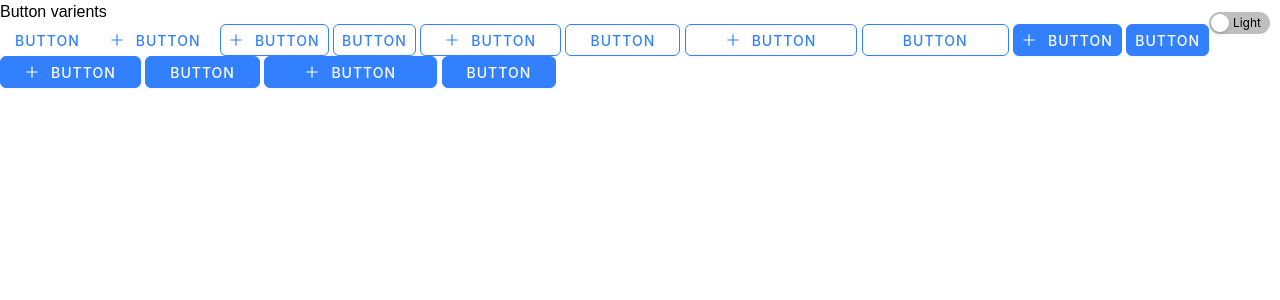
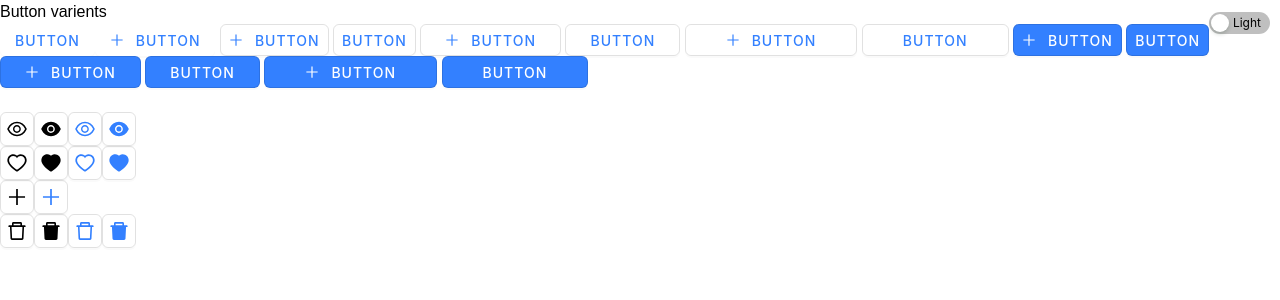
Before and after one commit to TharukaWikum/nextComponents, a Next.js app: page / in a window 1280 px wide. Shown: the top 300 px of the page. Built offline with nearby package versions, Linux system fonts and the light colour scheme.

Commit message:
button-component icon-button-component

```diff
--- a/src/app/components/Buttons.tsx
+++ b/src/app/components/Buttons.tsx
@@ -88,10 +88,114 @@
 // export default CustomButton;
 
 
-// components/CustomButton.tsx
+
+
+
+
+
+
+
+
+// import React from "react";
+// import { Button } from "antd";
+// import { PlusOutlined } from "@ant-design/icons";
+
+// interface CustomButtonProps {
+//   variant?:
+//     | "clear"
+//     | "primary"
+//     | "secondary"
+//     | "withPlus"
+//     | "borderWithPlus"
+//     | "withBorder";
+//   children: React.ReactNode;
+//   length?: "sm" | "m" | "lg";
+//   bg?: "filled" | "transparent"; // Input to control background color
+// }
+
+// const CustomButton: React.FC<CustomButtonProps> = ({
+//   variant = "primary",
+//   children,
+//   length = "m",
+//   bg = "transparent", // Default to transparent background
+//   ...rest
+// }) => {
+//   const buttonStyle: React.CSSProperties =
+//     variant === "clear"
+//       ? {
+//           backgroundColor: "transparent",
+//           border: "none",
+//           color: "#3380FF",
+//           letterSpacing: "1px",
+//           fontWeight: 500,
+//         }
+//       : {};
+
+
+
+//     const prefixIcon =
+//     variant === "withPlus" || variant === "borderWithPlus" ? (
+//       <PlusOutlined style={{ marginRight: "4px" }} />
+//     ) : null;
+
+//   const withPlusStyle: React.CSSProperties =
+//     variant === "withPlus"
+//       ? {
+//           backgroundColor: "transparent",
+//           border: "none",
+//           color: "#3380FF",
+//           letterSpacing: "1px",
+//           fontWeight: 500,
+//         }
+//       : {};
+
+//   const filledBackground = bg === "filled"; // Check if background should be filled
+
+//   const borderWithPlusStyle: React.CSSProperties =
+//     variant === "borderWithPlus"
+//       ? {
+//           backgroundColor: filledBackground ? "#3380FF" : "transparent",
+//           border: `1px solid #0000001E`,
+//           color: filledBackground ? "#fff" : "#3380FF",
+//           letterSpacing: "1px",
+//           fontWeight: 500,
+//           padding: length === "sm" ? "4px 8px" : length === "lg" ? "4px 40px" : "4px 24px",
+//         }
+//       : {};
+
+//   const withBorderStyle: React.CSSProperties =
+//     variant === "withBorder"
+//       ? {
+//           backgroundColor: filledBackground ? "#3380FF" : "transparent",
+//           border: `1px solid #0000001E`,
+//           color: filledBackground ? "#fff" : "#3380FF",
+//           letterSpacing: "1px",
+//           fontWeight: 500,
+//           padding: length === "sm" ? "4px 8px" : length === "lg" ? "4px 40px" : "4px 24px",
+//         }
+//       : {};
+
+//   return (
+//     <Button
+//       style={{ ...buttonStyle, ...borderWithPlusStyle, ...withBorderStyle, ...withPlusStyle }}
+//       icon={prefixIcon}
+//       {...rest}
+//     >
+//       {children}
+//     </Button>
+//   );
+// };
+
+// export default CustomButton;
+
+
+
+"use client"
+
 import React from "react";
 import { Button } from "antd";
 import { PlusOutlined } from "@ant-design/icons";
+import { useTheme } from 'next-themes'; // Import useTheme from next-themes
 
 interface CustomButtonProps {
   variant?:
@@ -113,6 +217,11 @@ const CustomButton: React.FC<CustomButtonProps> = ({
   bg = "transparent", // Default to transparent background
   ...rest
 }) => {
+  const isFilled = bg === "filled";
+
+  // Use the useTheme hook to get the current theme
+  const { theme } = useTheme();
+
   const buttonStyle: React.CSSProperties =
     variant === "clear"
       ? {
@@ -124,9 +233,7 @@ const CustomButton: React.FC<CustomButtonProps> = ({
         }
       : {};
 
-
-
-    const prefixIcon =
+  const prefixIcon =
     variant === "withPlus" || variant === "borderWithPlus" ? (
       <PlusOutlined style={{ marginRight: "4px" }} />
     ) : null;
@@ -144,11 +251,13 @@ const CustomButton: React.FC<CustomButtonProps> = ({
 
   const filledBackground = bg === "filled"; // Check if background should be filled
 
+  const borderColor = theme === "dark" ? "#3380FF" : "#0000001E"; // Border color based on theme
+
   const borderWithPlusStyle: React.CSSProperties =
     variant === "borderWithPlus"
       ? {
           backgroundColor: filledBackground ? "#3380FF" : "transparent",
-          border: `1px solid #3380FF`,
+          border: `1px solid ${borderColor}`,
           color: filledBackground ? "#fff" : "#3380FF",
           letterSpacing: "1px",
           fontWeight: 500,
@@ -160,7 +269,7 @@ const CustomButton: React.FC<CustomButtonProps> = ({
     variant === "withBorder"
       ? {
           backgroundColor: filledBackground ? "#3380FF" : "transparent",
-          border: `1px solid #3380FF`,
+          border: `1px solid ${borderColor}`,
           color: filledBackground ? "#fff" : "#3380FF",
           letterSpacing: "1px",
           fontWeight: 500,
--- /dev/null
+++ b/src/app/components/IconButton.tsx
@@ -0,0 +1,74 @@
+
+
+
+// components/IconButton.tsx
+"use client"
+
+import React, { useContext } from "react";
+import { Button } from "antd";
+import { EyeOutlined, EyeFilled, HeartOutlined, HeartFilled, PlusOutlined, DeleteOutlined, DeleteFilled } from "@ant-design/icons";
+import { useTheme } from 'next-themes'; // Import useTheme from next-themes
+
+// Create a ThemeContext to manage the current theme
+const ThemeContext = React.createContext<"light" | "dark">("light");
+
+interface IconButtonProps {
+  variant?: "eyeTwoTone" | "heart" | "plus" | "delete"; // Add the new variant
+  bg?: "filled" | "transparent"; // Input to control background color
+  iconColor?: "colored" | string; // Input to control icon color
+  // Add any other props you need for the IconButton
+}
+
+const IconButton: React.FC<IconButtonProps> = ({
+  variant = "eyeTwoTone",
+  bg = "transparent",
+  iconColor = "", // Set default icon color to an empty string
+  ...rest
+}) => {
+  const isFilled = bg === "filled";
+
+  // Use the useTheme hook to get the current theme
+  const { theme } = useTheme();
+
+  const buttonStyle: React.CSSProperties =
+    variant === "eyeTwoTone" || variant === "heart" || variant === "plus" || variant === "delete"
+      ? {
+          backgroundColor: "transparent",
+          border: `1px solid ${theme === "dark" ? "#3380FF" : "#0000001E"}`, // Border color based on theme
+          color: isFilled ? "#fff" : (theme === "dark" ? "#fff" : "#0000001E"), // Text color based on theme
+          letterSpacing: "1px",
+          fontWeight: 500,
+          fontSize: "12px", // Increase button font size
+        //   padding: "16px 16px", // Increase button padding
+        width:"34px",
+        height:"34px"
+        }
+      : {};
+
+  const defaultIconColor = iconColor === "" ? (theme === "dark" ? "#3380FF" : "#000000") : "#3380FF"; // Default to black or #3380FF
+  const iconStyle: React.CSSProperties = {
+    fontSize: "20px", // Increase icon font size
+    paddingTop:'2px',
+    color: defaultIconColor, // Use defaultIconColor
+  };
+
+  const icon = variant === "eyeTwoTone" ? (
+    isFilled ? <EyeFilled style={iconStyle} /> : <EyeOutlined style={iconStyle} />
+  ) : variant === "heart" ? (
+    isFilled ? <HeartFilled style={iconStyle} /> : <HeartOutlined style={iconStyle} />
+  ) : variant === "plus" ? (
+    <PlusOutlined style={iconStyle} />
+  ) : variant === "delete" ? (
+    isFilled ? <DeleteFilled style={iconStyle} /> : <DeleteOutlined style={iconStyle} />
+  ) : null;
+
+  return (
+    <Button
+      style={{ ...buttonStyle }}
+      icon={icon}
+      {...rest}
+    />
+  );
+};
+
+export default IconButton;
--- a/src/app/page.tsx
+++ b/src/app/page.tsx
@@ -1,15 +1,70 @@
-import Button from './components/Buttons';
-
+import Button from "./components/Buttons";
+import IconButton from "./components/IconButton";
 
 export default function Home() {
   return (
     <div>
       Button varients
-      <p><Button variant="clear" >BUTTON</Button>
-     <Button variant="withPlus">BUTTON</Button> <Button variant="borderWithPlus" length="sm">BUTTON</Button> <Button variant="withBorder"  length="sm">BUTTON</Button> <Button variant="borderWithPlus" length="m">BUTTON</Button> <Button variant="withBorder"  length="m" >BUTTON</Button> <Button variant="borderWithPlus" length="lg">BUTTON</Button> <Button variant="withBorder" length="lg">BUTTON</Button> <Button variant="borderWithPlus" length="sm" bg="filled">BUTTON</Button> <Button variant="withBorder"  length="sm" bg="filled">BUTTON</Button> <Button variant="borderWithPlus" length="m" bg="filled">BUTTON</Button> <Button variant="withBorder"  length="m" bg="filled">BUTTON</Button> <Button variant="borderWithPlus" length="lg" bg="filled">BUTTON</Button> <Button variant="withBorder"  bg="filled">BUTTON</Button>
-     </p>
-
-
+      <p>
+        <Button variant="clear">BUTTON</Button>
+        <Button variant="withPlus">BUTTON</Button>{" "}
+        <Button variant="borderWithPlus" length="sm">
+          BUTTON
+        </Button>{" "}
+        <Button variant="withBorder" length="sm">
+          BUTTON
+        </Button>{" "}
+        <Button variant="borderWithPlus" length="m">
+          BUTTON
+        </Button>{" "}
+        <Button variant="withBorder" length="m">
+          BUTTON
+        </Button>{" "}
+        <Button variant="borderWithPlus" length="lg">
+          BUTTON
+        </Button>{" "}
+        <Button variant="withBorder" length="lg">
+          BUTTON
+        </Button>{" "}
+        <Button variant="borderWithPlus" length="sm" bg="filled">
+          BUTTON
+        </Button>{" "}
+        <Button variant="withBorder" length="sm" bg="filled">
+          BUTTON
+        </Button>{" "}
+        <Button variant="borderWithPlus" length="m" bg="filled">
+          BUTTON
+        </Button>{" "}
+        <Button variant="withBorder" length="m" bg="filled">
+          BUTTON
+        </Button>{" "}
+        <Button variant="borderWithPlus" length="lg" bg="filled">
+          BUTTON
+        </Button>{" "}
+        <Button variant="withBorder" bg="filled" length="lg">
+          BUTTON
+        </Button>
+      </p>
+      <br />
+      <p>
+        <IconButton variant="eyeTwoTone"/>
+      <IconButton variant="eyeTwoTone" bg="filled" />
+      <IconButton variant="eyeTwoTone" iconColor="colored"/>
+      <IconButton variant="eyeTwoTone" bg="filled" iconColor="colored"/>
+      <br />
+      <IconButton variant="heart"/>
+      <IconButton variant="heart" bg="filled" />
+      <IconButton variant="heart" iconColor="colored"/>
+      <IconButton variant="heart" bg="filled" iconColor="colored"/>
+      <br />
+      <IconButton variant="plus"/>
+      <IconButton variant="plus" iconColor="colored"/>
+      <br />
+      <IconButton variant="delete"/>
+      <IconButton variant="delete" bg="filled" />
+      <IconButton variant="delete" iconColor="colored"/>
+      <IconButton variant="delete" bg="filled" iconColor="colored"/>
+      </p>
     </div>
-  )
+  );
 }
```
